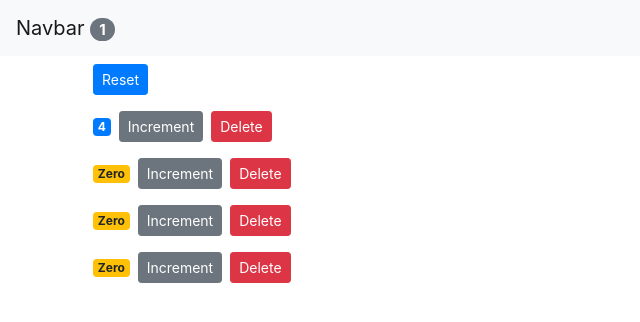
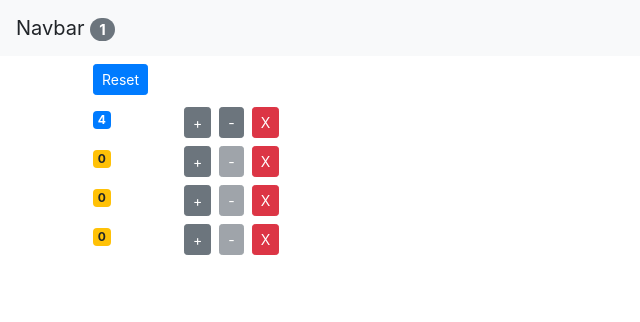
Before and after one commit to cordellr/counter-app, a React (Create React App) app: page / in a window 1280 px wide. Shown: the top 322 px of the page, without its empty margins (0-640 px from the left). Built offline with nearby package versions, Linux system fonts and the light colour scheme.

Commit message:
Added decrement button. Disabled when value is zero.

```diff
--- a/src/App.js
+++ b/src/App.js
@@ -36,6 +36,19 @@ class App extends Component {
     this.setState({ counters });
   };
 
+  handleSubtract = counter => {
+    //spread operator clones state.counters array
+    const counters = [...this.state.counters];
+    //finds index of counter object passed
+    const index = counters.indexOf(counter);
+    //spread operator clones indexed object
+    counters[index] = { ...counter };
+    //increases value of cloned object
+    counters[index].value--;
+    //sets state of new counters array
+    this.setState({ counters });
+  };
+
   //handler for delete event called from counter.jsx click event
   //passes id of counter to be deleted
   //creates a new arrary, does not directly update state
@@ -56,6 +69,7 @@ class App extends Component {
             counters={this.state.counters}
             onReset={this.handleReset}
             onIncrement={this.handleIncrement}
+            onSubtract={this.handleSubtract}
             onDelete={this.handleDelete}
           />
         </main>
--- a/src/components/counter.jsx
+++ b/src/components/counter.jsx
@@ -8,20 +8,31 @@ class Counter extends Component {
 
   render() {
     return (
-      <div>
+      <div className="row">
+        <div className="col-1">
           <span className={this.getBadgeClasses()}>{this.formatCount()}</span>
+        </div>
+        <div className="col">
           <button
             onClick={() => this.props.onIncrement(this.props.counter)}
-          className="btn btn-secondary btn-sm"
+            className="btn btn-secondary btn-sm m-1"
           >
-          Increment
+            +
+          </button>
+          <button
+            onClick={() => this.props.onSubtract(this.props.counter)}
+            className="btn btn-secondary btn-sm m-1"
+            disabled={this.props.counter.value === 0 ? "disabled" : ""}
+          >
+            -
           </button>
           <button
             onClick={() => this.props.onDelete(this.props.counter.id)}
-          className="btn btn-danger btn-sm m-2"
+            className="btn btn-danger btn-sm m-1"
           >
-          Delete
+            X
           </button>
+        </div>
       </div>
     );
   }
@@ -50,7 +61,7 @@ class Counter extends Component {
 
   formatCount() {
     const { value } = this.props.counter;
-    return value === 0 ? "Zero" : value;
+    return value === 0 ? "0" : value;
   }
 }
 
--- a/src/components/counters.jsx
+++ b/src/components/counters.jsx
@@ -17,6 +17,7 @@ class Counters extends Component {
             key={counter.id}
             onDelete={onDelete}
             onIncrement={onIncrement}
+            onSubtract={this.props.onSubtract}
             counter={counter}
           />
         ))}
--- a/src/components/navbar.jsx
+++ b/src/components/navbar.jsx
@@ -6,7 +6,7 @@ import React, { Component } from "react";
 const NavBar = ({ totalCounters }) => {
   return (
     <nav className="navbar navbar-light bg-light">
-      <a className="navbar-brand" href="#">
+      <a className="navbar-brand">
         Navbar{" "}
         <span className="badge badge-pill badge-secondary">
           {totalCounters}
```
Lines whose indentation alone changed are shown as unchanged.
